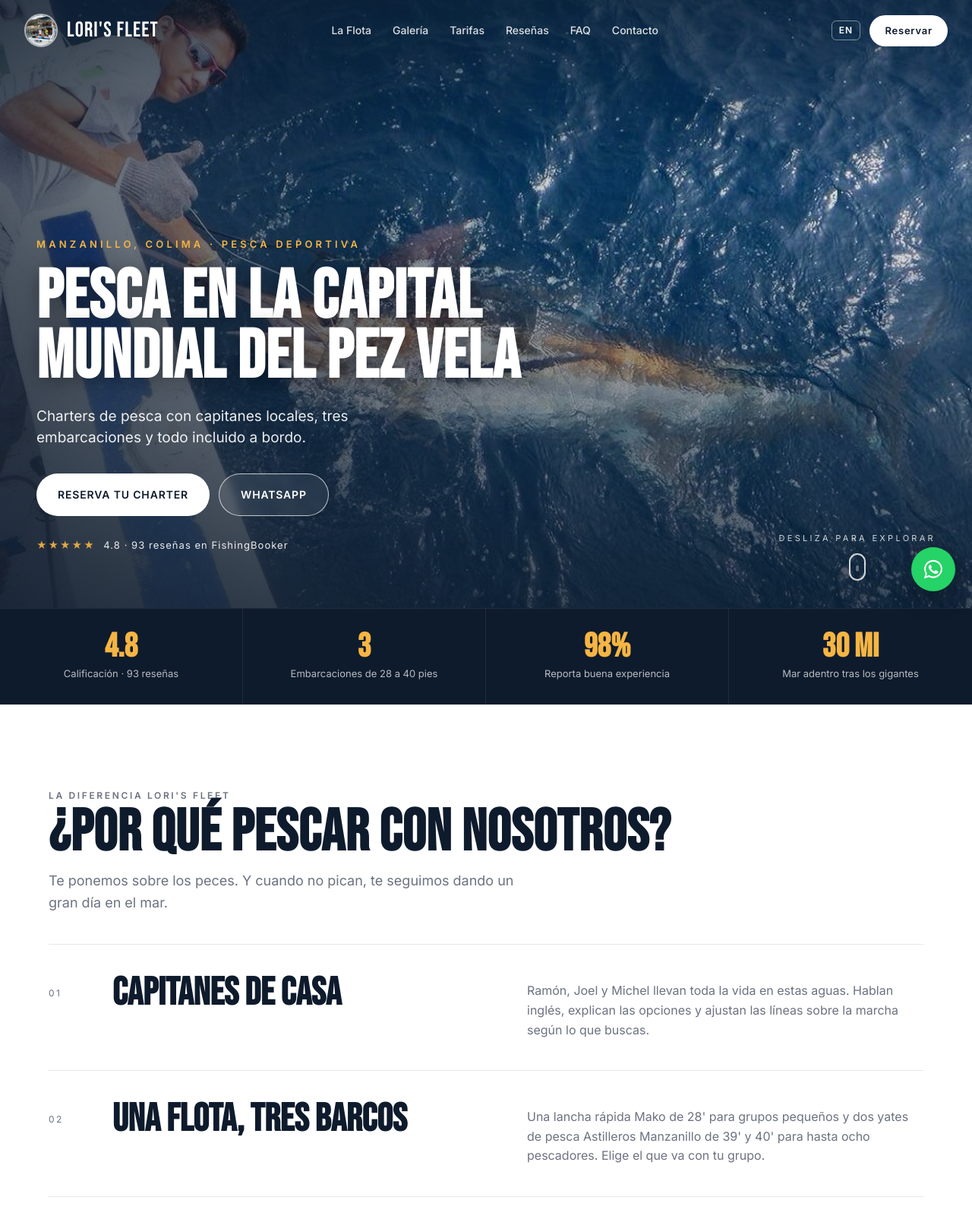
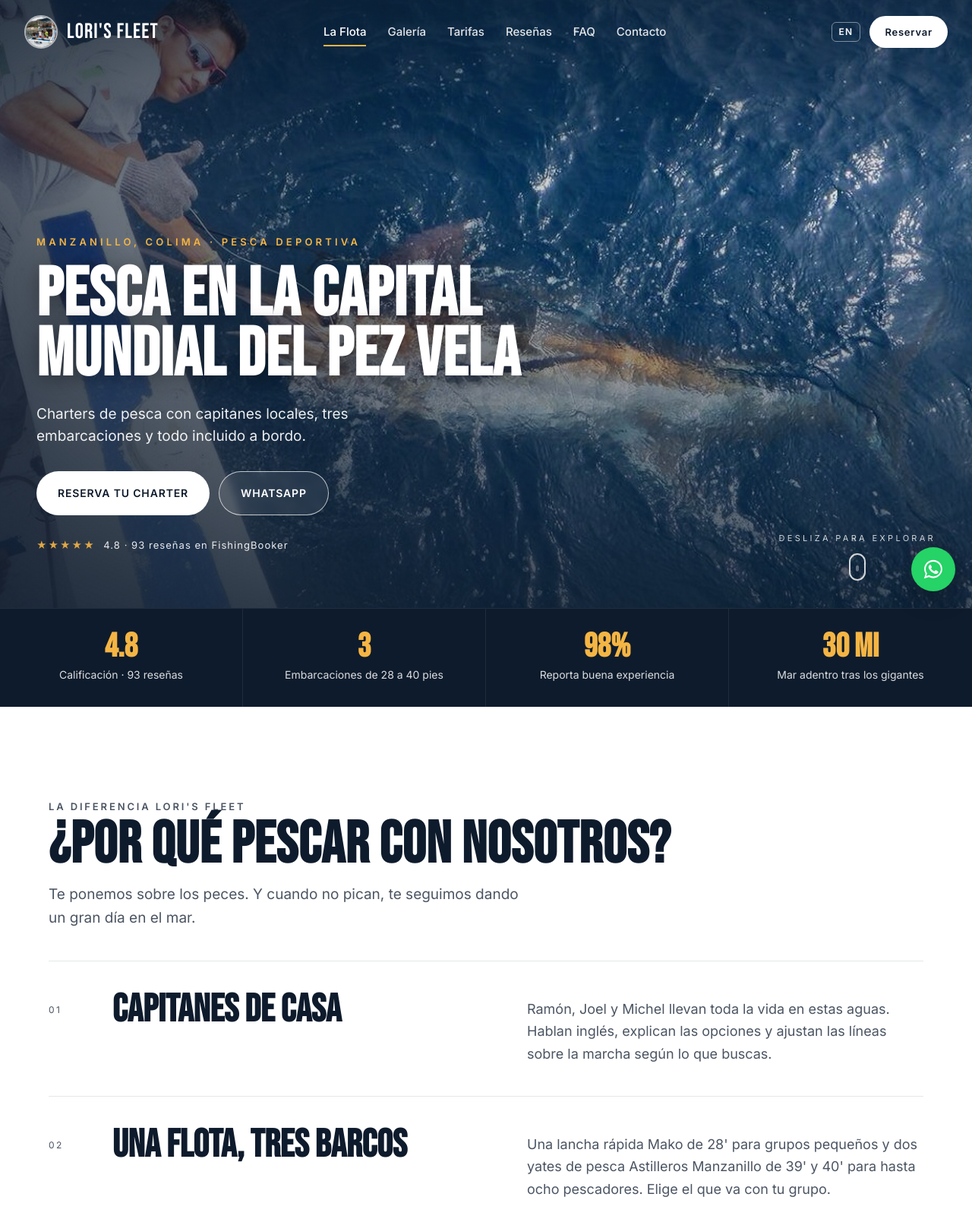
Before and after one commit to AxelSandovalH/LorisFleet, a plain HTML site: page index.html in a window 1280 px wide. Shown: the top 1600 px of the page at 76% size. Drawn offline with Linux system fonts and the light colour scheme.

Commit message:
Mejor lectura y navegación: tipografía, contraste, scrollspy, progreso y volver arriba
Co-Authored-By: Claude Sonnet 5.5 <noreply@anthropic.com>

```diff
--- a/script.js
+++ b/script.js
@@ -60,3 +60,32 @@ document.querySelectorAll('.why-list li, .boat, .card, blockquote, .g-item, .ban
 });
 
 document.getElementById('year').textContent = new Date().getFullYear();
+
+// Barra de progreso, enlace activo y botón para volver arriba
+const bar = document.createElement('div');
+bar.className = 'progress';
+document.body.appendChild(bar);
+const toTop = document.createElement('button');
+toTop.className = 'to-top';
+toTop.type = 'button';
+toTop.textContent = '\u2191';
+toTop.setAttribute('aria-label', document.documentElement.lang === 'en' ? 'Back to top' : 'Volver arriba');
+toTop.addEventListener('click', () => window.scrollTo({ top: 0, behavior: 'smooth' }));
+document.body.appendChild(toTop);
+const onScrollUi = () => {
+  const max = document.documentElement.scrollHeight - innerHeight;
+  bar.style.transform = 'scaleX(' + (max > 0 ? scrollY / max : 0) + ')';
+  toTop.classList.toggle('show', scrollY > innerHeight * 0.8);
+};
+onScrollUi();
+addEventListener('scroll', onScrollUi, { passive: true });
+const linkFor = {};
+links.querySelectorAll('a[href^="#"]').forEach(a => { linkFor[a.getAttribute('href').slice(1)] = a; });
+const spy = new IntersectionObserver(es => es.forEach(e => {
+  if (e.isIntersecting) {
+    Object.values(linkFor).forEach(a => a.classList.remove('active'));
+    const a = linkFor[e.target.id];
+    if (a) a.classList.add('active');
+  }
+}), { rootMargin: '-45% 0px -50% 0px' });
+Object.keys(linkFor).forEach(id => { const s = document.getElementById(id); if (s) spy.observe(s); });
--- a/styles.css
+++ b/styles.css
@@ -4,7 +4,7 @@
   --ink:#111827;
   --paper:#ffffff;
   --sand:#f4f1ea;
-  --muted:#6b7280;
+  --muted:#4b5563;
   --line:#e5e7eb;
   --accent:#f5b544;
   --wa:#25d366;
@@ -14,7 +14,7 @@
 }
 *{box-sizing:border-box}
 html{scroll-behavior:smooth}
-body{margin:0;font-family:var(--body);color:var(--ink);background:var(--paper);line-height:1.6;-webkit-font-smoothing:antialiased}
+body{margin:0;font-family:var(--body);font-size:17px;color:var(--ink);background:var(--paper);line-height:1.7;-webkit-font-smoothing:antialiased}
 img{display:block;max-width:100%}
 a{color:inherit;text-decoration:none}
 .wrap{max-width:var(--wrap);margin:0 auto;padding:0 24px}
@@ -22,11 +22,11 @@ a{color:inherit;text-decoration:none}
 /* type */
 .h2{font-family:var(--display);font-size:clamp(44px,6vw,80px);line-height:.95;letter-spacing:.01em;margin:4px 0 12px;color:var(--navy)}
 .h3{font-family:var(--display);font-size:clamp(40px,5vw,64px);line-height:.95;margin:4px 0 4px;color:var(--navy)}
-.eyebrow{font-size:12px;letter-spacing:.22em;font-weight:600;color:var(--muted);margin:0}
-.eyebrow.light{color:rgba(255,255,255,.65)}
+.eyebrow{font-size:13px;letter-spacing:.22em;font-weight:600;color:var(--muted);margin:0}
+.eyebrow.light{color:rgba(255,255,255,.8)}
 .light{color:#fff}
-.lead{font-size:18px;color:var(--muted);max-width:620px;margin:0 0 40px}
-.lead.light{color:rgba(255,255,255,.75)}
+.lead{font-size:19px;line-height:1.65;color:var(--muted);max-width:620px;margin:0 0 40px}
+.lead.light{color:rgba(255,255,255,.88)}
 
 /* buttons */
 .btn{display:inline-flex;align-items:center;justify-content:center;gap:8px;padding:16px 28px;border-radius:999px;font-weight:600;font-size:14px;letter-spacing:.06em;border:0;cursor:pointer;transition:transform .15s,background .15s}
@@ -44,7 +44,7 @@ a{color:inherit;text-decoration:none}
 .brand-mark{width:44px;height:44px;border-radius:50%;object-fit:cover;border:2px solid rgba(255,255,255,.6)}
 .brand-name{font-family:var(--display);font-size:28px;letter-spacing:.04em}
 .nav-links{display:flex;gap:28px}
-.nav-links a{color:rgba(255,255,255,.85);font-size:14px;font-weight:500}
+.nav-links a{color:rgba(255,255,255,.88);font-size:15px;font-weight:500}
 .nav-links a:hover{color:#fff}
 .nav-right{display:flex;align-items:center;gap:12px}
 .burger{display:none;background:none;border:0;width:40px;height:40px;flex-direction:column;justify-content:center;gap:6px;cursor:pointer;padding:6px}
@@ -74,10 +74,10 @@ a{color:inherit;text-decoration:none}
 .strip-item{padding:28px 24px;text-align:center;border-right:1px solid rgba(255,255,255,.08)}
 .strip-item:last-child{border-right:0}
 .strip-item strong{display:block;font-family:var(--display);font-size:44px;line-height:1;color:var(--accent)}
-.strip-item span{font-size:13px;color:rgba(255,255,255,.7)}
+.strip-item span{font-size:14px;color:rgba(255,255,255,.85)}
 
 /* sections */
-.section{padding:110px 0}
+.section{padding:120px 0}
 .section.dark{background:var(--navy);color:#fff}
 
 /* why */
@@ -85,7 +85,7 @@ a{color:inherit;text-decoration:none}
 .why-list li{display:grid;grid-template-columns:60px 1fr 1fr;gap:24px;padding:40px 0;border-bottom:1px solid var(--line);align-items:start}
 .why-list .num{font-size:12px;letter-spacing:.2em;color:var(--muted);padding-top:14px}
 .why-list h3{font-family:var(--display);font-size:clamp(34px,4vw,52px);line-height:.95;margin:0;color:var(--navy)}
-.why-list p{margin:0;color:var(--muted);font-size:16px;padding-top:8px}
+.why-list p{margin:0;color:var(--muted);font-size:18px;line-height:1.65;max-width:62ch;padding-top:8px}
 
 /* banner */
 .banner{background:var(--navy);color:#fff;border-radius:20px;padding:40px 48px;display:flex;align-items:center;justify-content:space-between;gap:24px;flex-wrap:wrap}
@@ -100,7 +100,7 @@ a{color:inherit;text-decoration:none}
 .boat-sub{font-weight:600;color:var(--navy);margin:0 0 12px}
 .boat-body>p{color:var(--muted)}
 .specs{display:grid;grid-template-columns:repeat(2,1fr);gap:14px 24px;margin:24px 0 28px;padding:24px 0;border-top:1px solid var(--line);border-bottom:1px solid var(--line)}
-.specs dt{font-size:11px;letter-spacing:.18em;color:var(--muted);font-weight:600}
+.specs dt{font-size:12px;letter-spacing:.18em;color:var(--muted);font-weight:600}
 .specs dd{margin:2px 0 0;font-weight:500}
 
 /* gallery */
@@ -122,24 +122,24 @@ a{color:inherit;text-decoration:none}
 .card.featured{background:var(--navy);color:#fff;border-color:var(--navy)}
 .card h3{font-family:var(--display);font-size:38px;line-height:1;margin:0 0 10px}
 .card-hrs{font-size:12px;letter-spacing:.2em;font-weight:600;color:var(--accent);margin:0 0 6px}
-.card-desc{font-size:14px;color:var(--muted);margin:0 0 20px;min-height:44px}
+.card-desc{font-size:15px;color:var(--muted);margin:0 0 20px;min-height:44px}
 .card.featured .card-desc{color:rgba(255,255,255,.7)}
 .price{font-family:var(--display);font-size:40px;line-height:1;margin:0 0 20px}
 .price small{font-family:var(--body);font-size:13px;color:var(--muted);margin-left:6px}
 .card.featured .price small{color:rgba(255,255,255,.6)}
-.card ul{list-style:none;padding:0;margin:0 0 28px;font-size:14px;flex:1}
+.card ul{list-style:none;padding:0;margin:0 0 28px;font-size:15px;flex:1}
 .card li{padding:6px 0 6px 22px;position:relative;border-bottom:1px solid var(--line)}
 .card.featured li{border-color:rgba(255,255,255,.12)}
 .card li::before{content:"✓";position:absolute;left:0;color:var(--accent);font-weight:700}
 .badge{position:absolute;top:-12px;left:26px;background:var(--accent);color:var(--navy);font-size:11px;letter-spacing:.15em;font-weight:700;padding:6px 12px;border-radius:999px}
-.note{font-size:14px;color:var(--muted);margin-top:18px}
+.note{font-size:15px;color:var(--muted);margin-top:18px}
 .not-included{margin-top:56px;padding:32px;border-radius:20px;background:var(--sand)}
 .not-included ul{columns:2;gap:40px;margin:12px 0 0;padding-left:18px;font-size:15px}
 
 /* reviews */
 .reviews{display:grid;grid-template-columns:repeat(3,1fr);gap:24px}
 blockquote{margin:0;padding:32px;border-radius:20px;background:rgba(255,255,255,.05);border:1px solid rgba(255,255,255,.1);display:flex;flex-direction:column}
-blockquote p{margin:0 0 20px;font-size:16px;line-height:1.7;color:rgba(255,255,255,.9);flex:1}
+blockquote p{margin:0 0 20px;font-size:18px;line-height:1.75;color:rgba(255,255,255,.95);flex:1}
 blockquote footer{font-size:12px;letter-spacing:.15em;color:var(--accent);font-weight:600}
 
 /* faq */
@@ -165,7 +165,7 @@ details p{margin:0 0 26px 54px;color:var(--muted);max-width:720px}
 /* contact */
 .contact{display:grid;grid-template-columns:1fr 1fr;gap:64px;align-items:start}
 .contact-list{margin:40px 0 0;display:grid;gap:22px}
-.contact-list dt{font-size:11px;letter-spacing:.2em;color:var(--muted);font-weight:600}
+.contact-list dt{font-size:12px;letter-spacing:.2em;color:var(--muted);font-weight:600}
 .contact-list dd{margin:4px 0 0;font-size:17px;font-weight:500}
 .map{border-radius:20px;overflow:hidden;aspect-ratio:4/3;background:var(--sand)}
 .map iframe{width:100%;height:100%;border:0}
@@ -241,3 +241,18 @@ details p{margin:0 0 26px 54px;color:var(--muted);max-width:720px}
 .lang{font-size:12px;font-weight:600;letter-spacing:.1em;color:#fff;border:1px solid rgba(255,255,255,.45);border-radius:6px;padding:6px 9px;line-height:1}
 .lang:hover{background:rgba(255,255,255,.12)}
 @media (max-width:768px){.nav-right .lang{display:inline-block}}
+
+/* navegación y lectura */
+section[id]{scroll-margin-top:72px}
+:focus-visible{outline:3px solid var(--accent);outline-offset:3px;border-radius:4px}
+p{text-wrap:pretty}
+h1,h2,h3{text-wrap:balance}
+.nav-links a{position:relative;padding:6px 0;transition:color .2s}
+.nav-links a::after{content:"";position:absolute;left:0;right:0;bottom:0;height:2px;background:var(--accent);transform:scaleX(0);transform-origin:left;transition:transform .25s}
+.nav-links a:hover,.nav-links a.active{color:#fff}
+.nav-links a:hover::after,.nav-links a.active::after{transform:scaleX(1)}
+.progress{position:fixed;top:0;left:0;height:3px;width:100%;background:var(--accent);transform:scaleX(0);transform-origin:left;z-index:60;pointer-events:none}
+.to-top{position:fixed;right:20px;bottom:92px;width:48px;height:48px;border-radius:50%;border:0;background:var(--navy);color:#fff;font-size:20px;cursor:pointer;box-shadow:0 6px 20px rgba(0,0,0,.25);opacity:0;visibility:hidden;transform:translateY(8px);transition:opacity .25s,transform .25s,visibility 0s .25s;z-index:49}
+.to-top.show{opacity:1;visibility:visible;transform:none;transition:opacity .25s,transform .25s}
+@media (max-width:768px){body{font-size:16.5px}.to-top{right:16px;bottom:88px}.why-list p,blockquote p{font-size:17px}}
+@media (prefers-reduced-motion:reduce){html{scroll-behavior:auto}*,*::before,*::after{animation:none!important;transition-duration:.01ms!important}.reveal{opacity:1!important;transform:none!important}}
```
